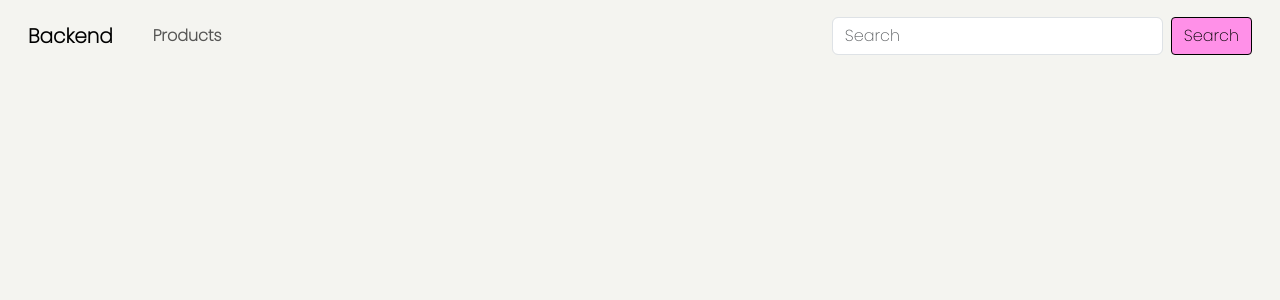
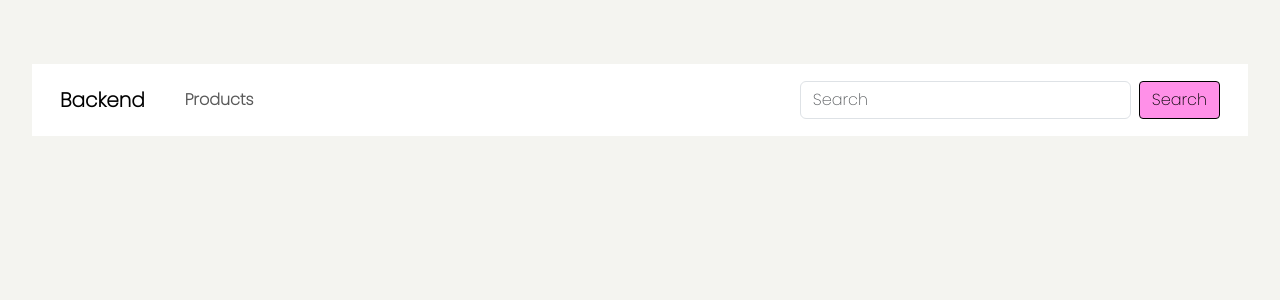
Before and after one commit to michellevit/GR-Demo, a Rails app: page / in a window 1280 px wide. Shown: the top 300 px of the page. Run offline with Rails 7, Linux system fonts and the light colour scheme; data comes from the database, SQL or seed files in the repository; some libraries are stand-ins or nearby versions.

```diff
--- a/app/assets/stylesheets/application.css
+++ b/app/assets/stylesheets/application.css
@@ -1,7 +1,7 @@
 
 .backend .navbar {
     padding: 1rem;
-    background-color: #F4F4F0 !important;
+    background-color: white !important;
 }
 
 .backend .nav-item {
@@ -14,6 +14,10 @@
 
 
 .backend .container {
+    background-color: #F4F4F0;
+}
+
+.backend .main {
     padding: 4rem 2rem;
 }
 
--- a/app/views/layouts/application.html.erb
+++ b/app/views/layouts/application.html.erb
@@ -13,9 +13,11 @@
     </head>
   <body>
   <div class="backend">
+  <div class='main'>
     <%= render "home/header" %>
     <div class="container">
       <%= yield %>
+    </div>
     </div>
     <script src="https://cdn.jsdelivr.net/npm/@popperjs/core@2.11.8/dist/umd/popper.min.js" integrity="sha384-I7E8VVD/ismYTF4hNIPjVp/Zjvgyol6VFvRkX/vR+Vc4jQkC+hVqc2pM8ODewa9r" crossorigin="anonymous"></script>
     <script src="https://cdn.jsdelivr.net/npm/bootstrap@5.3.2/dist/js/bootstrap.bundle.min.js" integrity="sha384-C6RzsynM9kWDrMNeT87bh95OGNyZPhcTNXj1NW7RuBCsyN/o0jlpcV8Qyq46cDfL" crossorigin="anonymous"></script>
```
